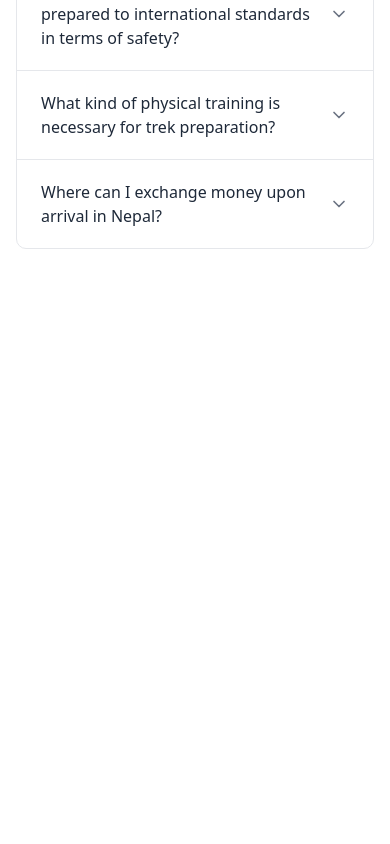
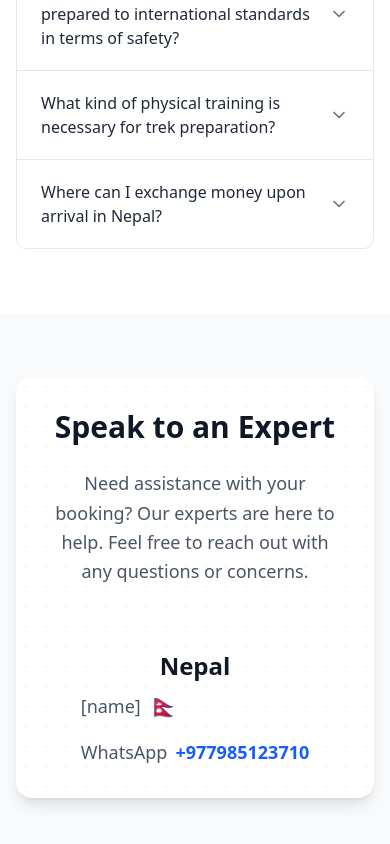
Before and after one commit to AayushGrg333/Nepal-Himal-Adventures, a Next.js app: page / in a window 390 px wide. Shown: the part 6474-7318 px from the top of the page. Before the commit the page ends 6787 px from the top, so only its background shows below. Built offline with nearby package versions, Linux system fonts and the light colour scheme.

Commit message:
Add About section layout
Co-authored-by: AayushGrg333 <aayushgrg333@gmail.com>
Co-authored-by: rexonbjm <rexonbjm@gmail.com>

```diff
--- a/src/app/page.tsx
+++ b/src/app/page.tsx
@@ -9,6 +9,7 @@ import { DestinationsSection } from "@/components/destinations-section";
 import { ReviewsSection } from "@/components/reviews-section";
 import TrekkingRegions from "@/components/trekking-regions";
 import FAQSection from "@/components/faq-section";
+import SpeakToExpert from "@/components/speak-to-expert";
 
 export default function HomePage() {
      const rotatingWord = useRotatingText(
@@ -107,6 +108,10 @@ export default function HomePage() {
 
                {/* FAQ Section */}
                <FAQSection />
+
+               {/* Speak to Expert Section */}
+               <SpeakToExpert />
+
           </div>
      );
 }
--- a/src/components/Navbar.tsx
+++ b/src/components/Navbar.tsx
@@ -283,12 +283,18 @@ export function Navbar() {
 
 
             {/* Right side - WhatsApp Contact */}
-            <div className="hidden md:flex items-center mr-4 md:mr-1">
-              <div className="flex items-center space-x-2 bg-green-500 hover:bg-green-600 px-4 py-2 rounded-lg transition-colors duration-200 cursor-pointer">
-                <MessageCircle className="h-4 w-4 text-white" />
-                <span className="text-white font-medium">+977985123370</span>
-              </div>
-            </div>
+<a
+  href="https://wa.me/9771234567899"
+  target="_blank"
+  rel="noopener noreferrer"
+  className="hidden md:flex items-center mr-4 md:mr-1"
+>
+  <div className="flex items-center space-x-2 bg-green-500 hover:bg-green-600 px-4 py-2 rounded-lg transition-colors duration-200 cursor-pointer">
+    <MessageCircle className="h-4 w-4 text-white" />
+    <span className="text-white font-medium">+9771234567899</span>
+  </div>
+</a>
+
 
             {/* Mobile menu button */}
             <div className="md:hidden mr-4">
--- /dev/null
+++ b/src/components/speak-to-expert.tsx
@@ -0,0 +1,55 @@
+"use client"
+
+export default function SpeakToExpert() {
+  return (
+    <div className="w-full bg-gray-50 py-16 px-4">
+      <div className="max-w-6xl mx-auto">
+        <div className="bg-white rounded-2xl shadow-lg p-8 md:p-12 relative overflow-hidden">
+          {/* Background Pattern */}
+          <div className="absolute inset-0 opacity-5">
+            <div
+              className="absolute inset-0"
+              style={{
+                backgroundImage: `radial-gradient(circle, #000 1px, transparent 1px)`,
+                backgroundSize: "20px 20px",
+              }}
+            />
+          </div>
+
+          <div className="relative z-10 grid md:grid-cols-2 gap-8 md:gap-12 items-center">
+            {/* Left Content */}
+            <div className="text-center md:text-left">
+              <h2 className="text-3xl md:text-4xl font-bold text-gray-900 mb-6">Speak to an Expert</h2>
+              <p className="text-gray-600 text-lg leading-relaxed mb-8">
+                Need assistance with your booking? Our experts are here to help. Feel free to
+                reach out with any questions or concerns.
+              </p>
+
+            </div>
+
+            {/* Right Content */}
+            <div className="flex flex-col items-center md:items-end">
+              {/* Contact Info */}
+              <div className="text-center md:text-right">
+                <h3 className="text-2xl font-bold text-gray-900 mb-2">Nepal</h3>
+                <div className="flex items-center justify md:justify-end gap-2 mb-4">
+                  <span className="text-gray-600 text-lg">[name]</span>
+                  <span className="text-2xl">🇳🇵</span>
+                </div>
+                <div className="flex items-center justify-center md:justify-end gap-2">
+                  <span className="text-gray-600 text-lg">WhatsApp</span>
+                  <a
+                    href="https://wa.me/9771234567899"
+                    className="text-blue-600 font-semibold text-lg hover:text-blue-700 transition-colors duration-200"
+                  >
+                    +977985123710
+                  </a>
+                </div>
+              </div>
+            </div>
+          </div>
+        </div>
+      </div>
+    </div>
+  )
+}
```
